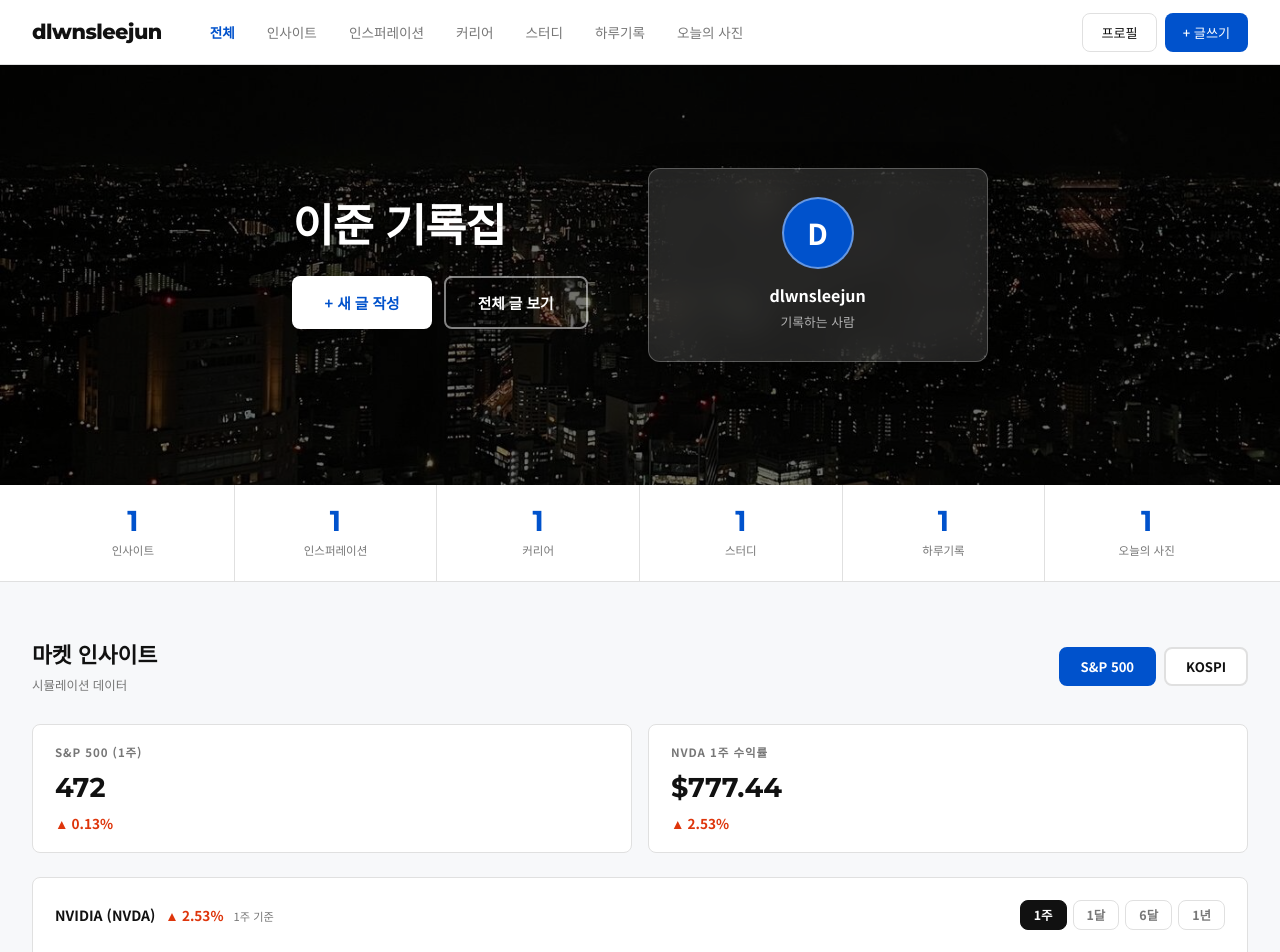
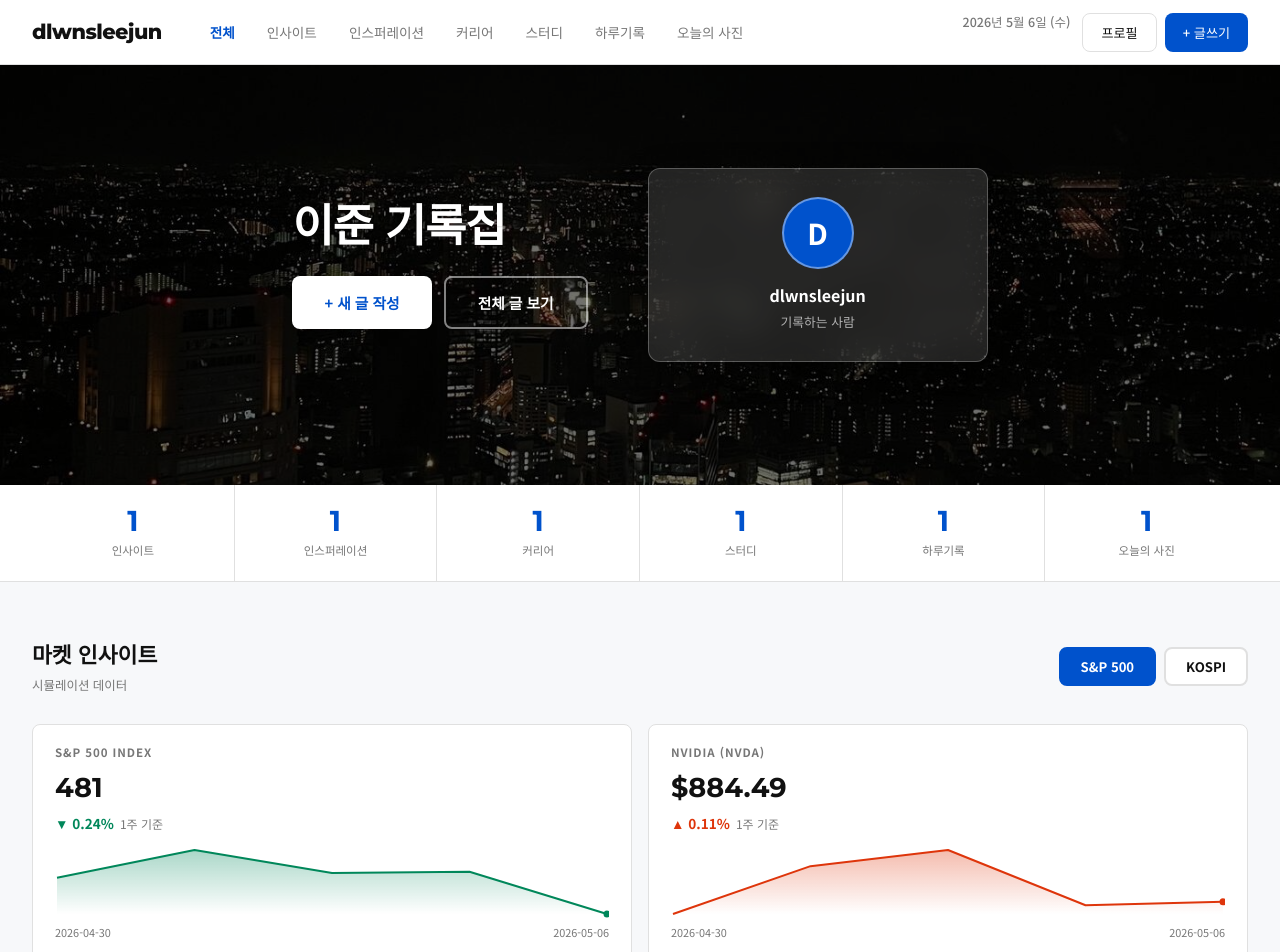
Before and after one commit to dlwnsleejun/dlwns-site, a React (Vite) app: page / in a window 1280 px wide. Shown: the top 952 px of the page. Built offline with nearby package versions, Linux system fonts and the light colour scheme.

Commit message:
Update App.jsx

```diff
--- a/src/App.jsx
+++ b/src/App.jsx
@@ -1,12 +1,25 @@
 import { useState, useEffect, useRef, useCallback } from "react";
 
-// ─── Storage ──────────────────────────────────────────────────────────────────
-const K = { posts:"dlwns-posts5", profile:"dlwns-profile4" };
-async function load(key) {
-  try { const r = await window.storage.get(key); return r ? JSON.parse(r.value) : null; } catch { return null; }
+// ─── Storage (localStorage) ───────────────────────────────────────────────────
+const K = { posts:"dlwns-posts5", profile:"dlwns-profile4", stocks:"dlwns-stocks1" };
+
+function load(key) {
+  try {
+    const v = localStorage.getItem(key);
+    return v ? JSON.parse(v) : null;
+  } catch { return null; }
 }
-async function save(key, val) {
-  try { await window.storage.set(key, JSON.stringify(val)); } catch {} }
+function save(key, val) {
+  try {
+    localStorage.setItem(key, JSON.stringify(val));
+  } catch(e) {
+    // 용량 초과(이미지 등) 시 이미지 제외하고 재시도
+    if(e.name === 'QuotaExceededError' && key === K.profile) {
+      try { localStorage.setItem(key, JSON.stringify({...val, avatar:""})); } catch {}
+    }
+    console.warn('저장 용량 초과:', e);
+  }
+}
 const toB64 = f => new Promise((res,rej)=>{ const r=new FileReader(); r.onload=()=>res(r.result); r.onerror=rej; r.readAsDataURL(f); });
 
 // ─── Browser History ──────────────────────────────────────────────────────────
@@ -71,6 +84,12 @@ const DEF_POSTS = [
 
 function fmtDate(s){ const d=new Date(s); return `${d.getFullYear()}.${String(d.getMonth()+1).padStart(2,'0')}.${String(d.getDate()).padStart(2,'0')}`; }
 
+// 오늘 날짜 문자열 (한국어)
+function getTodayKr() {
+  const d = new Date();
+  const days = ['일','월','화','수','목','금','토'];
+  return `${d.getFullYear()}년 ${d.getMonth()+1}월 ${d.getDate()}일 (${days[d.getDay()]})`;
+}
 
 // ─── Stock Data ───────────────────────────────────────────────────────────────
 const PERIODS = [
@@ -79,25 +98,43 @@ const PERIODS = [
   { id:"6m", label:"6달",  days:182 },
   { id:"1y", label:"1년",  days:365 },
 ];
-function sliceByCalendarDays(candles, calendarDays) {
-  const cutoff = new Date(); cutoff.setDate(cutoff.getDate() - calendarDays);
-  return candles.filter(c => new Date(c.d) >= cutoff);
+
+// 날짜 문자열 기반 seed → 같은 날 항상 같은 값 보장
+function seededRand(seed) {
+  let s = (seed ^ 0xdeadbeef) >>> 0;
+  return () => {
+    s = Math.imul(s ^ (s >>> 16), 0x45d9f3b) >>> 0;
+    s = Math.imul(s ^ (s >>> 16), 0x45d9f3b) >>> 0;
+    s = (s ^ (s >>> 16)) >>> 0;
+    return s / 0x100000000;
+  };
 }
+function dateSeed(dateStr, extra=0) {
+  return dateStr.replace(/-/g,'').split('').reduce((a,c,i)=>((a<<5)-a+c.charCodeAt(0)*31*(i+1)),extra);
+}
+
 function genCandles(base, vol, days=365) {
   const data=[]; let price=base;
   const now=new Date(); now.setHours(0,0,0,0);
   for(let i=days;i>=0;i--){
     const d=new Date(now); d.setDate(d.getDate()-i);
     if(d.getDay()===0||d.getDay()===6) continue;
-    const change=(Math.random()-0.48)*vol;
-    const close=+(price*(1+change/100)).toFixed(2);
-    const open=price;
-    const high=+(Math.max(open,close)*(1+Math.random()*vol*0.003)).toFixed(2);
-    const low=+(Math.min(open,close)*(1-Math.random()*vol*0.003)).toFixed(2);
-    data.push({ d:d.toISOString().slice(0,10), o:open, h:high, l:low, c:close });
+    const dateStr = d.toISOString().slice(0,10);
+    // 날짜 + 기준가 조합으로 seed → 항상 같은 값
+    const rand = seededRand(dateSeed(dateStr, Math.round(base)));
+    const change = (rand()-0.48)*vol;
+    const open = price;
+    const close = +(price*(1+change/100)).toFixed(2);
+    const high  = +(Math.max(open,close)*(1+rand()*vol*0.003)).toFixed(2);
+    const low   = +(Math.min(open,close)*(1-rand()*vol*0.003)).toFixed(2);
+    data.push({ d:dateStr, o:open, h:high, l:low, c:close });
     price=close;
   }
   return data;
+}
+function sliceByCalendarDays(candles, calendarDays) {
+  const cutoff = new Date(); cutoff.setDate(cutoff.getDate() - calendarDays);
+  return candles.filter(c => new Date(c.d) >= cutoff);
 }
 const SP500_STOCKS = [
   { ticker:"NVDA", name:"NVIDIA",    base:875,  vol:3.2, color:"#76b900" },
@@ -210,9 +247,11 @@ button{font-family:'Noto Sans KR',sans-serif;}
 .period-tab.active{background:var(--text);color:#fff;border-color:var(--text);}
 .index-cards{display:grid;grid-template-columns:1fr 1fr;gap:16px;margin-bottom:24px;}
 .index-card{background:#fff;border:1px solid var(--border);border-radius:var(--radius);padding:18px 22px;}
+.index-card-top{display:flex;justify-content:space-between;align-items:flex-start;margin-bottom:12px;}
 .idx-info h3{font-size:0.72rem;font-weight:700;letter-spacing:0.08em;text-transform:uppercase;color:var(--muted);margin-bottom:5px;}
 .idx-val{font-family:'Montserrat',sans-serif;font-size:1.7rem;font-weight:700;color:#111;}
 .idx-chg{font-size:0.85rem;font-weight:600;margin-top:3px;}
+.idx-dates{font-size:0.68rem;color:var(--muted);margin-top:6px;display:flex;gap:8px;}
 .up{color:var(--red);}
 .dn{color:var(--green);}
 .chart-box{background:#fff;border:1px solid var(--border);border-radius:var(--radius);padding:22px;margin-bottom:22px;}
@@ -389,6 +428,51 @@ function MainChart({ candles, color }) {
   return <canvas ref={ref} style={{width:'100%',height:'220px',display:'block'}} />;
 }
 
+// ─── Index Card Mini Chart (야후 파이낸스 스타일) ─────────────────────────────
+function IndexMiniChart({ candles, up }) {
+  const ref = useRef();
+  const color = up ? '#DE350B' : '#00875A';
+  useEffect(()=>{
+    const c = ref.current; if(!c) return;
+    const ctx = c.getContext('2d');
+    const W = c.offsetWidth||320, H = 72;
+    c.width = W; c.height = H;
+    if(!candles||candles.length<2){ ctx.clearRect(0,0,W,H); return; }
+    const vals = candles.map(p=>p.c);
+    const mnRaw = Math.min(...vals), mxRaw = Math.max(...vals);
+    const mn = mnRaw===mxRaw ? mnRaw*0.995 : mnRaw;
+    const mx = mnRaw===mxRaw ? mxRaw*1.005 : mxRaw;
+    const pL=2, pR=2, pT=4, pB=4;
+    const W2=W-pL-pR, H2=H-pT-pB;
+    ctx.clearRect(0,0,W,H);
+    // gradient fill
+    const grad = ctx.createLinearGradient(0,pT,0,H-pB);
+    grad.addColorStop(0, color+'55');
+    grad.addColorStop(1, color+'00');
+    ctx.beginPath();
+    candles.forEach((p,i)=>{
+      const x=pL+W2*(i/(candles.length-1));
+      const y=pT+H2*(1-(p.c-mn)/(mx-mn));
+      i===0?ctx.moveTo(x,y):ctx.lineTo(x,y);
+    });
+    ctx.lineTo(pL+W2,H-pB); ctx.lineTo(pL,H-pB); ctx.closePath();
+    ctx.fillStyle=grad; ctx.fill();
+    // line
+    ctx.beginPath();
+    candles.forEach((p,i)=>{
+      const x=pL+W2*(i/(candles.length-1));
+      const y=pT+H2*(1-(p.c-mn)/(mx-mn));
+      i===0?ctx.moveTo(x,y):ctx.lineTo(x,y);
+    });
+    ctx.strokeStyle=color; ctx.lineWidth=2; ctx.lineJoin='round'; ctx.stroke();
+    // current price dot
+    const lastX = pL+W2;
+    const lastY = pT+H2*(1-(candles[candles.length-1].c-mn)/(mx-mn));
+    ctx.beginPath(); ctx.arc(lastX,lastY,3.5,0,Math.PI*2);
+    ctx.fillStyle=color; ctx.fill();
+  },[candles,up]);
+  return <canvas ref={ref} style={{width:'100%',height:'72px',display:'block'}}/>;
+}
 
 // ═════════════════════════════════════════════════════════════════════════════
 export default function App() {
@@ -433,8 +517,8 @@ export default function App() {
   }, []);
 
   useEffect(()=>{
-    (async()=>{
-      const [p,ps] = await Promise.all([load(K.profile), load(K.posts)]);
+    const p  = load(K.profile);
+    const ps = load(K.posts);
     if(p) setProfile(p);
     const loaded = ps||DEF_POSTS;
     setPosts(loaded); postsRef.current = loaded;
@@ -443,21 +527,20 @@ export default function App() {
     if(init.postId) { const f=loaded.find(p=>p.id===init.postId); if(f) setDetailRaw(f); }
     window.history.replaceState({ cat:init.cat, subcat:init.subcat, postId:init.postId }, "", window.location.href);
     setLoading(false);
-    })();
   }, []);
 
   // ── CRUD ───────────────────────────────────────────────────────────────────
-  const savePost = async () => {
+  const savePost = () => {
     const today=new Date().toISOString().slice(0,10);
     const u = editing
       ? posts.map(p=>p.id===editing.id?{...p,...form}:p)
       : [{id:Date.now(),...form,date:today},...posts];
-    setPosts(u); postsRef.current=u; await save(K.posts,u);
+    setPosts(u); postsRef.current=u; save(K.posts,u);
     setModal(null); setEditing(null);
     setForm({title:"",summary:"",cat:"insight",subcat:"all",body:"",img:"",pinned:false,videoUrl:""});
   };
-  const delPost = async(id) => {
-    const u=posts.filter(p=>p.id!==id); setPosts(u); postsRef.current=u; await save(K.posts,u);
+  const delPost = (id) => {
+    const u=posts.filter(p=>p.id!==id); setPosts(u); postsRef.current=u; save(K.posts,u);
     if(detail?.id===id) { setDetailRaw(null); window.history.back(); }
   };
   const openEdit = p => {
@@ -465,9 +548,14 @@ export default function App() {
     setForm({title:p.title,summary:p.summary,cat:p.cat,subcat:p.subcat||"all",body:p.body||"",img:p.img||"",pinned:p.pinned||false,videoUrl:p.videoUrl||""});
     setModal('write');
   };
-  const saveProfile = async() => { setProfile(prForm); await save(K.profile,prForm); setModal(null); };
-  const handleImg = async e => { const f=e.target.files[0]; if(!f)return; setForm({...form,img:await toB64(f)}); };
-  const handleAvatar = async e => { const f=e.target.files[0]; if(!f)return; const u={...profile,avatar:await toB64(f)}; setProfile(u); await save(K.profile,u); };
+  const saveProfile = () => { setProfile(prForm); save(K.profile,prForm); setModal(null); };
+  const handleImg   = async e => { const f=e.target.files[0]; if(!f)return; setForm({...form,img:await toB64(f)}); };
+  const handleAvatar = async e => {
+    const f=e.target.files[0]; if(!f)return;
+    const b64 = await toB64(f);
+    const u = {...profile, avatar:b64};
+    setProfile(u); save(K.profile, u);
+  };
 
   // ── Derived ────────────────────────────────────────────────────────────────
   const EMO={insight:'💡',inspiration:'✨',career:'💼',study:'📚',daily:'☀️',photo:'📷'};
@@ -532,6 +620,7 @@ export default function App() {
           {CATS.map(c=><button key={c.id} className={`nav-link ${activeCat===c.id&&!detail?'active':''}`} onClick={()=>navToCat(c.id)}>{c.label}</button>)}
         </nav>
         <div className="header-actions">
+          <span style={{fontSize:'0.78rem',color:'var(--muted)',fontWeight:500,marginRight:4}}>{getTodayKr()}</span>
           <button className="btn btn-outline" onClick={()=>{setPrForm({...profile});setModal('profile');}}>프로필</button>
           <button className="btn btn-primary" onClick={()=>{setEditing(null);setForm({title:"",summary:"",cat:isAll?"insight":activeCat,subcat:"all",body:"",img:"",pinned:false,videoUrl:""});setModal('write');}}>+ 글쓰기</button>
         </div>
@@ -653,8 +742,50 @@ export default function App() {
               </div>
             </div>
             <div className="index-cards">
-              <div className="index-card"><div className="idx-info"><h3>{market==='sp500'?'S&P 500':'KOSPI'} ({PERIODS.find(p=>p.id===period)?.label})</h3><div className="idx-val">{market==='sp500'?idxLast.toFixed(0):Math.round(idxLast).toLocaleString()}</div><div className={`idx-chg ${parseFloat(idxChg)>=0?'up':'dn'}`}>{parseFloat(idxChg)>=0?'▲':'▼'} {Math.abs(idxChg)}%</div></div></div>
-              <div className="index-card"><div className="idx-info"><h3>{cur.ticker} {PERIODS.find(p=>p.id===period)?.label} 수익률</h3><div className="idx-val">{market==='sp500'?'$':''}{curLast>=1000?Math.round(curLast).toLocaleString():curLast.toFixed(2)}{market==='kospi'?'원':''}</div><div className={`idx-chg ${parseFloat(curChg)>=0?'up':'dn'}`}>{parseFloat(curChg)>=0?'▲':'▼'} {Math.abs(curChg)}%</div></div></div>
+              {/* S&P500 or KOSPI 인덱스 카드 */}
+              <div className="index-card">
+                <div className="index-card-top">
+                  <div className="idx-info">
+                    <h3>{market==='sp500'?'S&P 500':'KOSPI'} Index</h3>
+                    <div className="idx-val">{market==='sp500'?idxLast.toFixed(0):Math.round(idxLast).toLocaleString()}</div>
+                    <div className={`idx-chg ${parseFloat(idxChg)>=0?'up':'dn'}`}>
+                      {parseFloat(idxChg)>=0?'▲':'▼'} {Math.abs(idxChg)}%
+                      <span style={{fontWeight:400,fontSize:'0.75rem',color:'var(--muted)',marginLeft:6}}>{PERIODS.find(p=>p.id===period)?.label} 기준</span>
+                    </div>
+                  </div>
+                </div>
+                <IndexMiniChart
+                  key={`idx-${market}-${period}`}
+                  candles={idxSliced}
+                  up={parseFloat(idxChg)>=0}
+                />
+                <div className="idx-dates">
+                  <span>{idxSliced[0]?.d||''}</span>
+                  <span style={{marginLeft:'auto'}}>{idxSliced[idxSliced.length-1]?.d||''}</span>
+                </div>
+              </div>
+              {/* 선택 종목 카드 */}
+              <div className="index-card">
+                <div className="index-card-top">
+                  <div className="idx-info">
+                    <h3>{cur.name} ({cur.ticker})</h3>
+                    <div className="idx-val">{market==='sp500'?'$':''}{curLast>=1000?Math.round(curLast).toLocaleString():curLast.toFixed(2)}{market==='kospi'?'원':''}</div>
+                    <div className={`idx-chg ${parseFloat(curChg)>=0?'up':'dn'}`}>
+                      {parseFloat(curChg)>=0?'▲':'▼'} {Math.abs(curChg)}%
+                      <span style={{fontWeight:400,fontSize:'0.75rem',color:'var(--muted)',marginLeft:6}}>{PERIODS.find(p=>p.id===period)?.label} 기준</span>
+                    </div>
+                  </div>
+                </div>
+                <IndexMiniChart
+                  key={`cur-${market}-${selStock}-${period}`}
+                  candles={curCandles}
+                  up={parseFloat(curChg)>=0}
+                />
+                <div className="idx-dates">
+                  <span>{curCandles[0]?.d||''}</span>
+                  <span style={{marginLeft:'auto'}}>{curCandles[curCandles.length-1]?.d||''}</span>
+                </div>
+              </div>
             </div>
             <div className="chart-box">
               <div className="chart-header">
```
Lines whose indentation alone changed are shown as unchanged.
